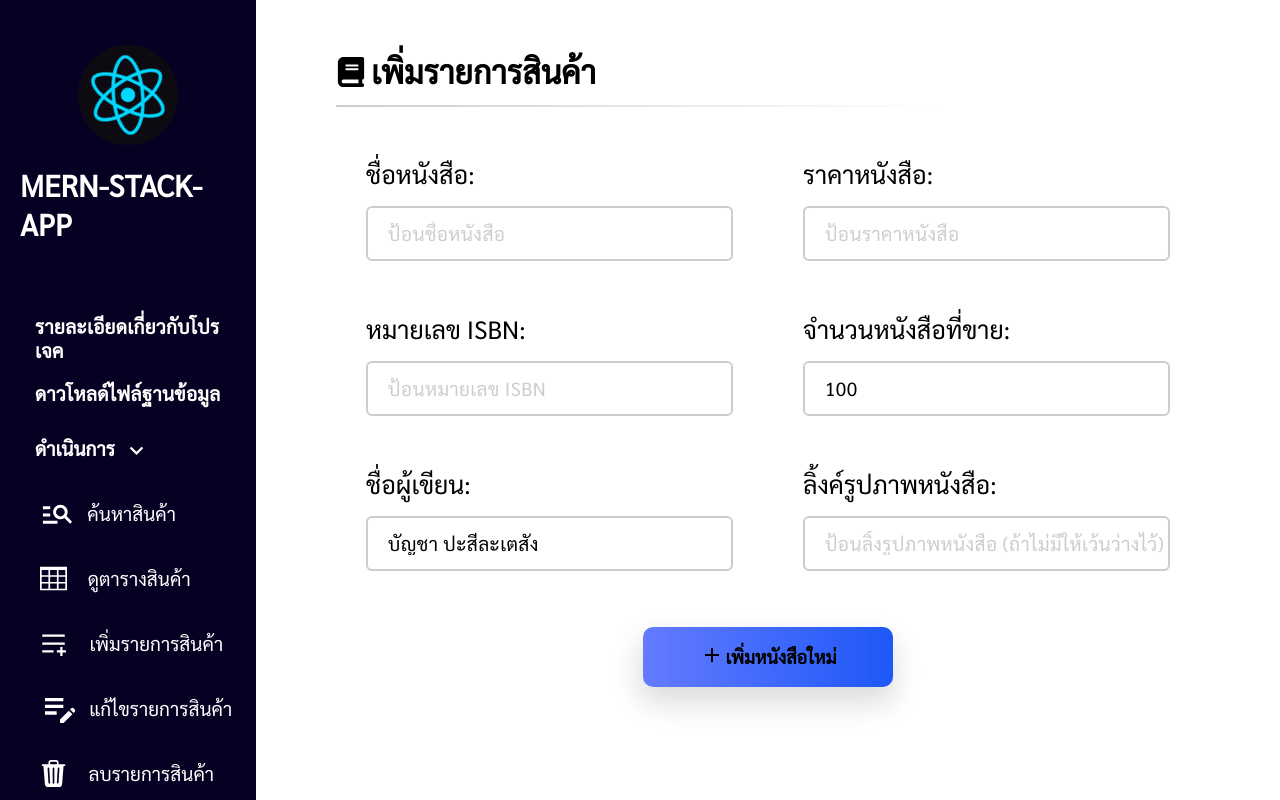
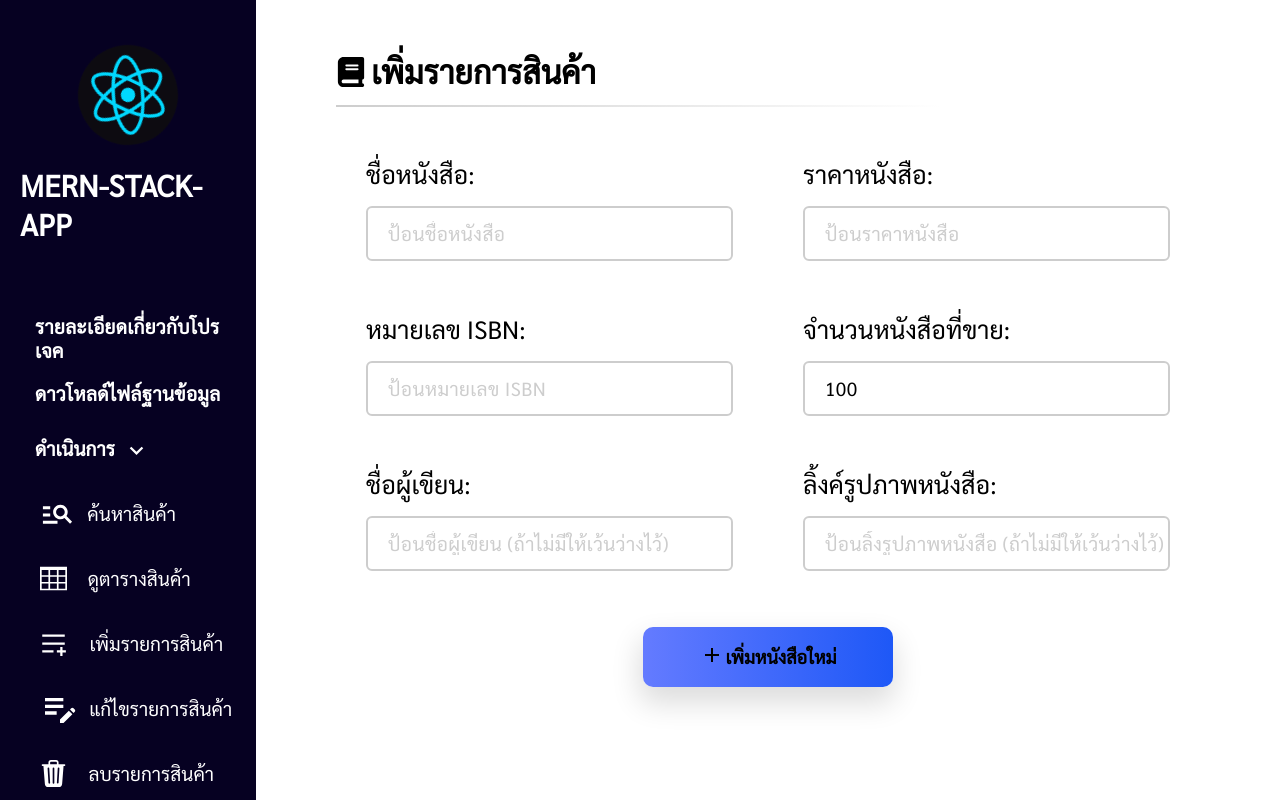
Before and after one commit to WarinCode/MERN-Stack-App, a React (Vite) app in the folder frontend/: page /create in a window 1280 px wide. Shown: the top 800 px of the page. Built offline with nearby package versions, Linux system fonts and the light colour scheme.

Commit message:
updated data.jsx

```diff
--- a/frontend/src/data/data.jsx
+++ b/frontend/src/data/data.jsx
@@ -155,7 +155,6 @@ export const inputList = [
     inputOptions: {
       required: false,
       name: "author",
-      value: "บัญชา ปะสีละเตสัง",
     },
   },
   {
```
